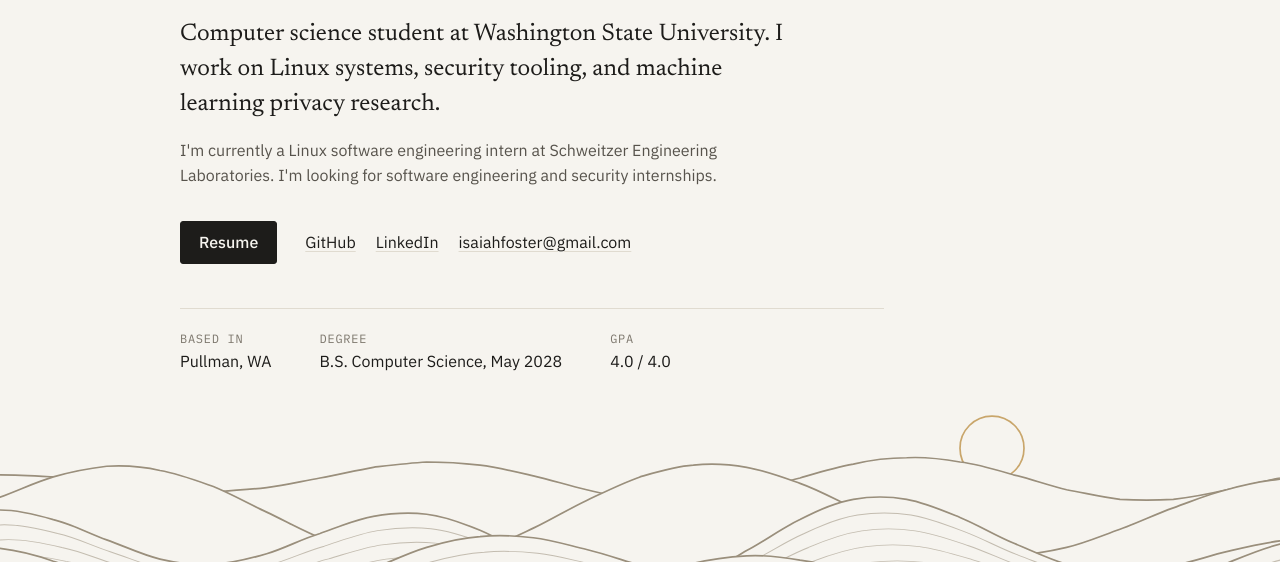
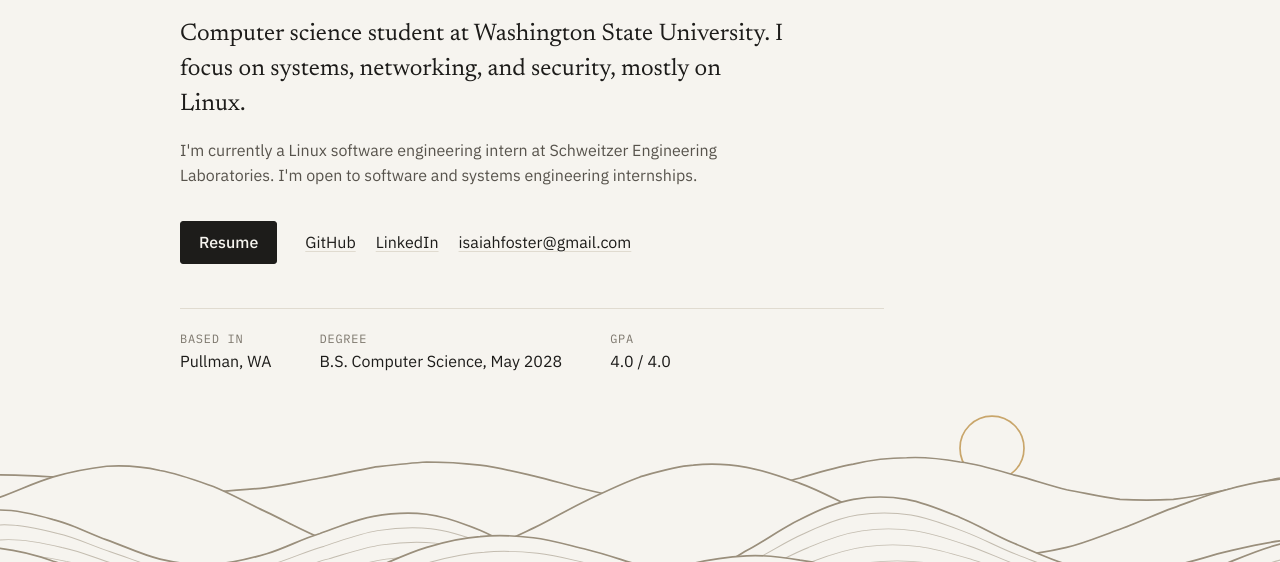
Before and after one commit to isaiah-foster/isaiah-foster.github.io, a plain HTML site: page index.html in a window 1280 px wide. Shown: the part 238-800 px from the top of the page. Drawn offline with Linux system fonts and the light colour scheme.

Commit message:
Rewording

```diff
--- a/index.html
+++ b/index.html
@@ -41,12 +41,12 @@
         <section class="intro wrap" aria-labelledby="intro-title">
             <h1 id="intro-title">Isaiah Foster</h1>
             <p class="intro-lead">
-                Computer science student at Washington State University. I work on Linux systems,
-                security tooling, and machine learning privacy research.
+                Computer science student at Washington State University. I focus on systems, networking,
+                and security, mostly on Linux.
             </p>
             <p class="intro-body">
                 I'm currently a Linux software engineering intern at Schweitzer Engineering Laboratories.
-                I'm looking for software engineering and security internships.
+                I'm open to software and systems engineering internships.
             </p>
             <div class="intro-actions">
                 <a href="resume.html" class="btn">Resume</a>
```
